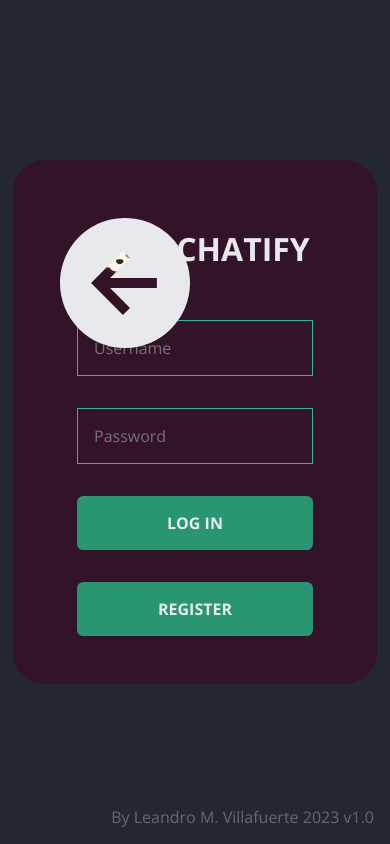
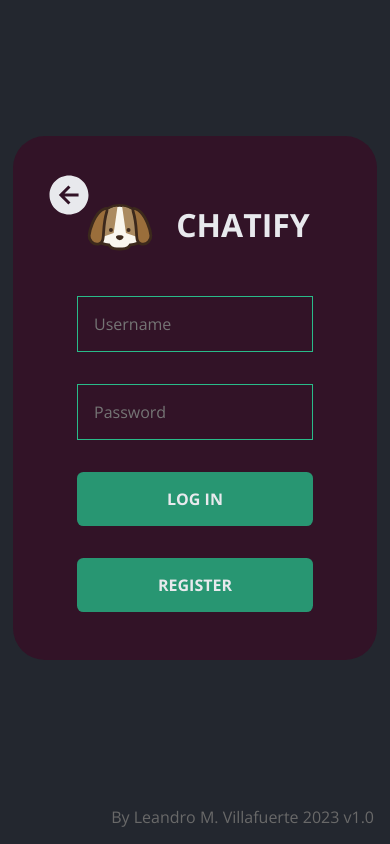
Before and after one commit to LeandroVillafuerte/app-realtime-chat, a React (Create React App) app: page /#/login in a window 390 px wide. Built offline with nearby package versions, Linux system fonts and the light colour scheme; no server answers.

Commit message:
added spinner in Login and Register, mobile css

```diff
--- a/src/components/ChatInput.jsx
+++ b/src/components/ChatInput.jsx
@@ -167,6 +167,7 @@ const Container = styled.div`
         ::placeholder {
           font-size: 0.8rem;
         }
+        font-size: 0.8rem;
       }
     }
     button {
--- a/src/components/Contacts.jsx
+++ b/src/components/Contacts.jsx
@@ -319,6 +319,9 @@ const Container = styled.div`
       color: var(--white-font);
       text-transform: uppercase;
     }
+    @media screen and (max-width: 767px) {
+      font-size:1.5rem;
+    }
   }
 
   form {
--- a/src/pages/About.jsx
+++ b/src/pages/About.jsx
@@ -131,6 +131,7 @@ const Container = styled.div`
       height: 90%;
       padding: 3rem 1.5rem;
       width: 95%;
+      margin-bottom:3rem;
     }
     @media screen and (min-width: 768px) and (max-width: 991px) {
       font-size: 1rem;
--- a/src/pages/Chat.jsx
+++ b/src/pages/Chat.jsx
@@ -180,8 +180,9 @@ const Container = styled.div`
     display: grid;
     border-radius: 0.5rem;
     position: relative;
-    @media screen and (max-width: 991px) {
-      font-size: 1.5rem;
+    @media screen and (max-width: 767px) {
+      margin-top:2rem;
+      margin-bottom: 3rem;
     }
   }
 
@@ -194,15 +195,15 @@ const Container = styled.div`
     height: 2rem;
     top: 1rem;
     right: 1rem;
-    @media screen and (max-width: 991px) {
+    @media screen and (max-width: 767px) {
       gap: 2rem;
-      font-size: 3rem;
+      font-size: 2rem;
     }
     svg {
       cursor: pointer;
       color: var(--white-font);
-      @media screen and (max-width: 991px) {
-        font-size: 2rem;
+      @media screen and (min-width: 768) and (max-width: 991px) {
+        font-size: 2.5rem;
       }
     }
   }
--- a/src/pages/Home.jsx
+++ b/src/pages/Home.jsx
@@ -66,9 +66,10 @@ const Container = styled.div`
     border-radius: 2rem;
     padding: 3rem 5rem;
     @media screen and (max-width: 991px) {
-      height: 80%;
+      height: 80vh;
       padding: 3rem 3rem;
-      width:95%
+      margin-bottom:3rem;
+      width:95%;
     }
     @media screen and (min-width: 768px) and (max-width: 991px) {
       font-size: 1.5rem;
--- a/src/pages/Login.jsx
+++ b/src/pages/Login.jsx
@@ -7,8 +7,9 @@ import "react-toastify/dist/ReactToastify.css";
 import axios from "axios";
 import { loginRoute } from "../utils/apiRoutes";
 import ButtonBack from "../components/ButtonBack";
-
+import spinner from "../assets/tail-spin.svg";
 const Login = ({ setCurrentUser }) => {
+  const [logging, setLogging] = useState(false);
   const navigate = useNavigate();
   const [infoForm, setInfoForm] = useState({
     username: "",
@@ -22,6 +23,8 @@ const Login = ({ setCurrentUser }) => {
   const handleSubmit = async (e) => {
     e.preventDefault();
     if (!handleValidationErrors()) return false;
+    setLogging(true);
+    toast.info("This may take a while.");
     const { username, password } = infoForm;
     try {
       const { data } = await axios.post(loginRoute, {
@@ -31,9 +34,11 @@ const Login = ({ setCurrentUser }) => {
       localStorage.setItem("chat-app-user", JSON.stringify(data.user));
       setCurrentUser(data.user);
       toast.info(data.msg);
+      setLogging(false);
       navigate("/");
     } catch (e) {
       toast.error(e.response.data.msg, toastOptions);
+      setLogging(false);
     }
   };
   const handleChange = (e) => {
@@ -81,7 +86,13 @@ const Login = ({ setCurrentUser }) => {
             name="password"
             onChange={(e) => handleChange(e)}
           />
-          <button type="submit">Log in</button>
+          {logging ? (
+            <button className="spinner">
+              <img src={spinner} alt="spinner" className="spinner" />
+            </button>
+          ) : (
+            <button type="submit">Log in</button>
+          )}
           <button>
             <Link to="/register">Register</Link>
           </button>
@@ -104,6 +115,9 @@ const FormContainer = styled.div`
     position: absolute;
     top: 2rem;
     left: 2rem;
+    @media screen and (max-width: 767px) {
+      font-size: 3rem;
+    }
   }
   .brand {
     display: flex;
@@ -128,6 +142,7 @@ const FormContainer = styled.div`
     position: relative;
     @media screen and (max-width: 767px) {
       padding: 3rem 4rem;
+      margin-bottom: 3rem;
     }
     input {
       background-color: transparent;
@@ -156,6 +171,13 @@ const FormContainer = styled.div`
         background-color: var(--border-and-hover-color);
       }
     }
+    .spinner {
+      padding: 0.5rem 2rem;
+      img {
+        padding:0;
+        height: 2rem;
+      }
+    }
     span {
       color: var(--white-font);
       /* text-transform:uppercase; */
--- a/src/pages/Register.jsx
+++ b/src/pages/Register.jsx
@@ -7,6 +7,7 @@ import "react-toastify/dist/ReactToastify.css";
 import axios from "axios";
 import { registerRoute } from "../utils/apiRoutes";
 import ButtonBack from "../components/ButtonBack";
+import spinner from "../assets/tail-spin.svg";
 
 const Register = ({ setCurrentUser }) => {
   const navigate = useNavigate();
@@ -16,6 +17,7 @@ const Register = ({ setCurrentUser }) => {
     password: "",
     confirmPassword: "",
   });
+  const [registering, setRegistering] = useState(false);
   useEffect(() => {
     if (localStorage.getItem("chat-app-user")) {
       navigate("/");
@@ -24,6 +26,8 @@ const Register = ({ setCurrentUser }) => {
   const handleSubmit = async (e) => {
     e.preventDefault();
     if (!handleValidationErrors()) return false;
+    setRegistering(true);
+    toast.info("This may take a while.")
     const { username, email, password } = infoForm;
     try {
       const { data } = await axios.post(registerRoute, {
@@ -33,9 +37,11 @@ const Register = ({ setCurrentUser }) => {
       });
       localStorage.setItem("chat-app-user", JSON.stringify(data.user));
       setCurrentUser(data.user);
+      setRegistering(false);
       navigate("/");
     } catch (e) {
       toast.error(e.response.data.msg, toastOptions);
+      setRegistering(false);
     }
   };
   const handleChange = (e) => {
@@ -99,7 +105,13 @@ const Register = ({ setCurrentUser }) => {
             name="confirmPassword"
             onChange={(e) => handleChange(e)}
           />
-          <button type="submit">Create User</button>
+          {registering ? (
+            <button className="spinner">
+              <img src={spinner} alt="spinner" className="spinner" />
+            </button>
+          ) : (
+            <button type="submit">Create User</button>
+          )}
           <span>
             Already have an account? <Link to="/login">Login</Link>
           </span>
@@ -122,6 +134,9 @@ const FormContainer = styled.div`
     position: absolute;
     right: 2rem;
     left: 2rem;
+    @media screen and (max-width: 767px) {
+      font-size: 3rem;
+    }
   }
   .brand {
     display: flex;
@@ -171,6 +186,13 @@ const FormContainer = styled.div`
         background-color: var(--border-and-hover-color);
       }
     }
+    .spinner {
+      padding: 0.5rem 2rem;
+      img {
+        padding:0;
+        height: 2rem;
+      }
+    }
     span {
       color: var(--white-font);
       /* text-transform:uppercase; */
--- a/src/utils/apiRoutes.js
+++ b/src/utils/apiRoutes.js
@@ -1,6 +1,6 @@
-export const host = "https://chatify-api-vjqn.onrender.com"
+export const host = process.env.REACT_APP_HOST ||"http://localhost:5500"
 
-// "http://localhost:5500";
+// "https://chatify-api-vjqn.onrender.com";
 
 export const registerRoute = `${host}/api/auth/register`;
 export const loginRoute = `${host}/api/auth/login`;
```
Also changed, not shown: src/assets/tail-spin.svg (added).
